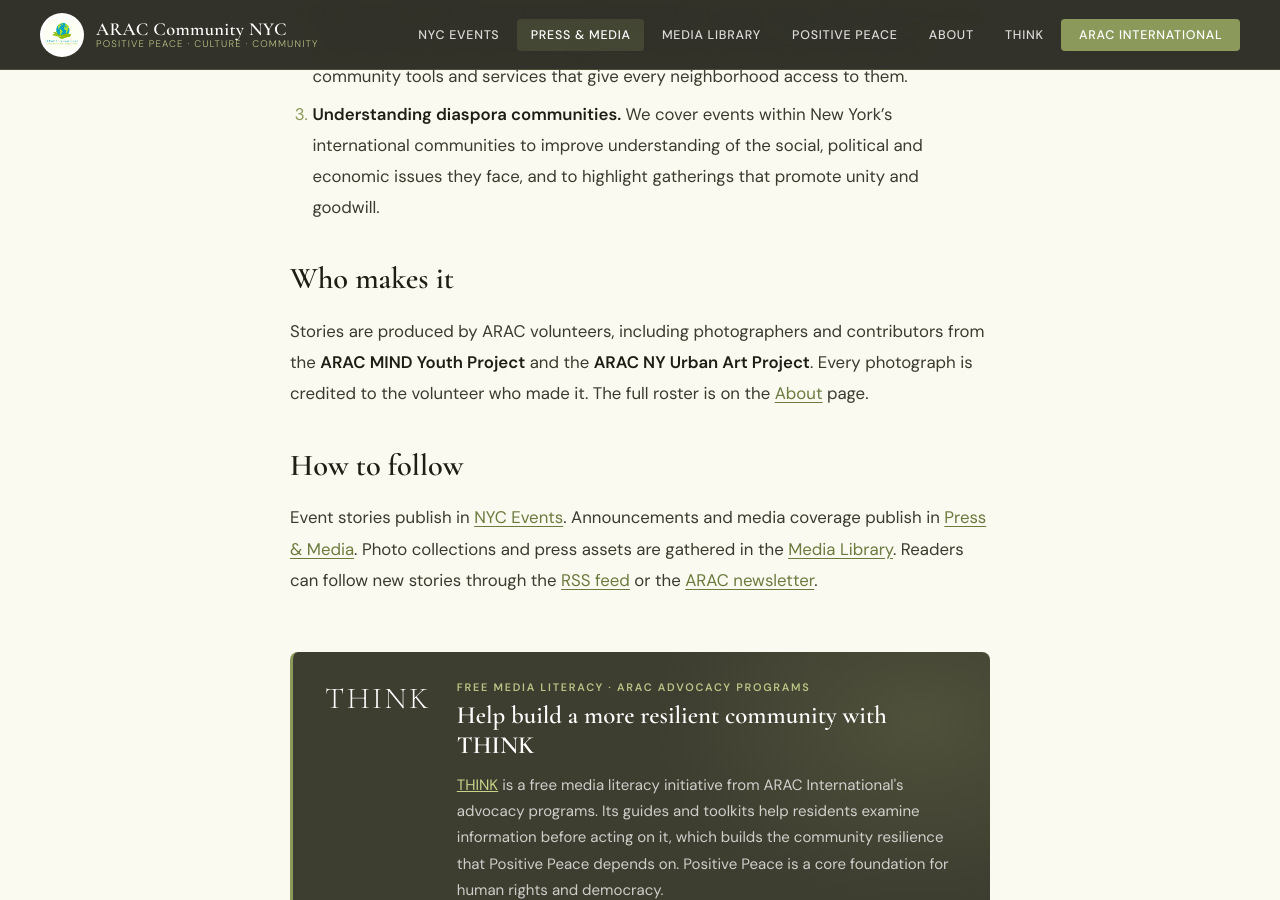
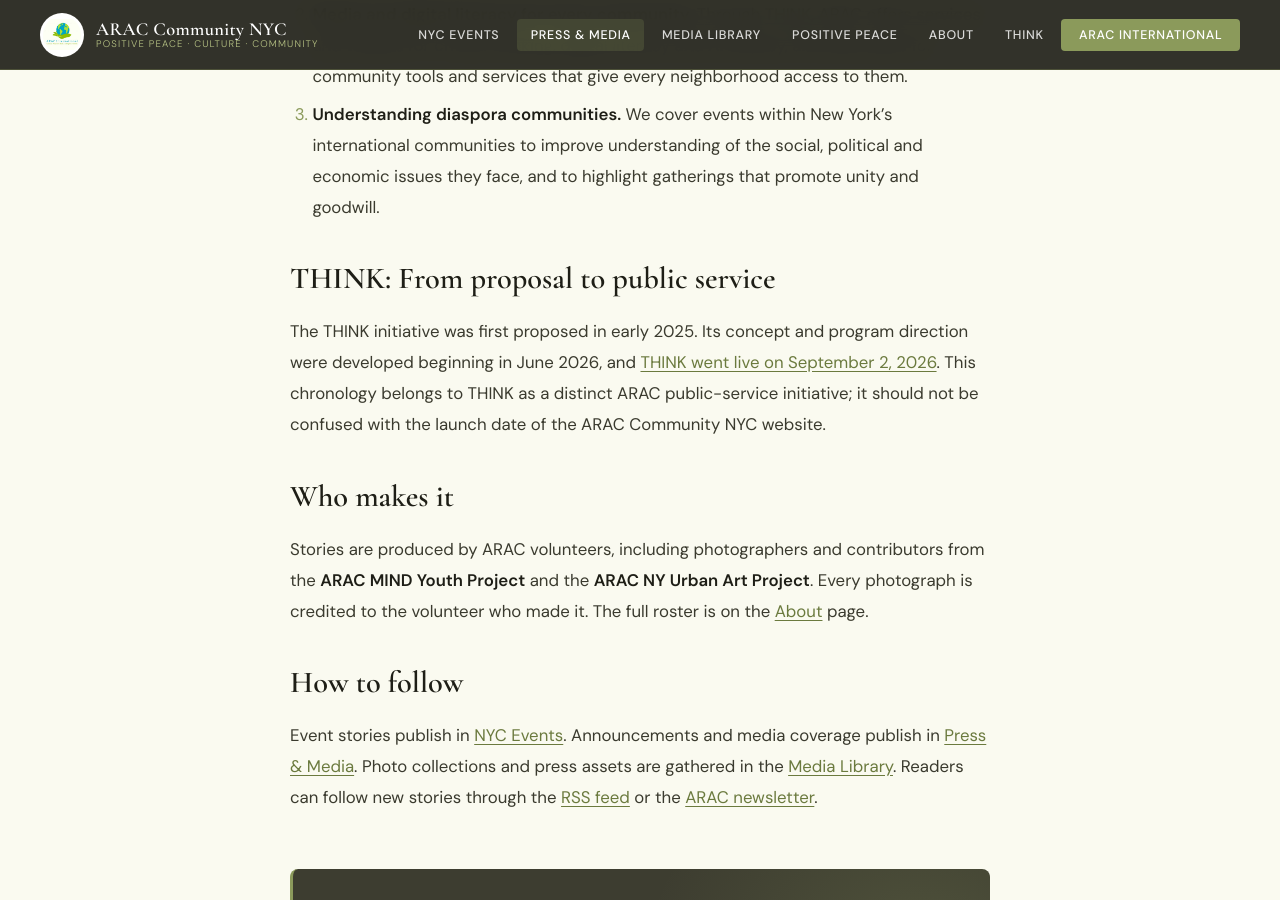
Before and after one commit to mnshakoor/arac-positive-peace-nyc, a Jekyll site: the page built from _press_media/community-site-launch.md, in a window 1280 px wide and 900 px high, scrolled down 1159 px. Built offline with Jekyll 4.4.1, drawn with Linux system fonts in a browser that asks for light colours.

Commit message:
Document THINK proposal, June 2026 conceptualization, and September 2 launch

```diff
--- a/_press_media/community-site-launch.md
+++ b/_press_media/community-site-launch.md
@@ -26,6 +26,10 @@
 2. **Media and digital literacy for every community.** Through [THINK](https://think.arac-international.org), ARAC offers services and toolkits for critical thinking, digital literacy and AI literacy, and advocates for community tools and services that give every neighborhood access to them.
 3. **Understanding diaspora communities.** We cover events within New York's international communities to improve understanding of the social, political and economic issues they face, and to highlight gatherings that promote unity and goodwill.
 
+## THINK: From proposal to public service
+
+The THINK initiative was first proposed in early 2025. Its concept and program direction were developed beginning in June 2026, and [THINK went live on September 2, 2026](https://think.arac-international.org). This chronology belongs to THINK as a distinct ARAC public-service initiative; it should not be confused with the launch date of the ARAC Community NYC website.
+
 ## Who makes it
 
 Stories are produced by ARAC volunteers, including photographers and contributors from the **ARAC MIND Youth Project** and the **ARAC NY Urban Art Project**. Every photograph is credited to the volunteer who made it. The full roster is on the [About](/about/) page.
```
